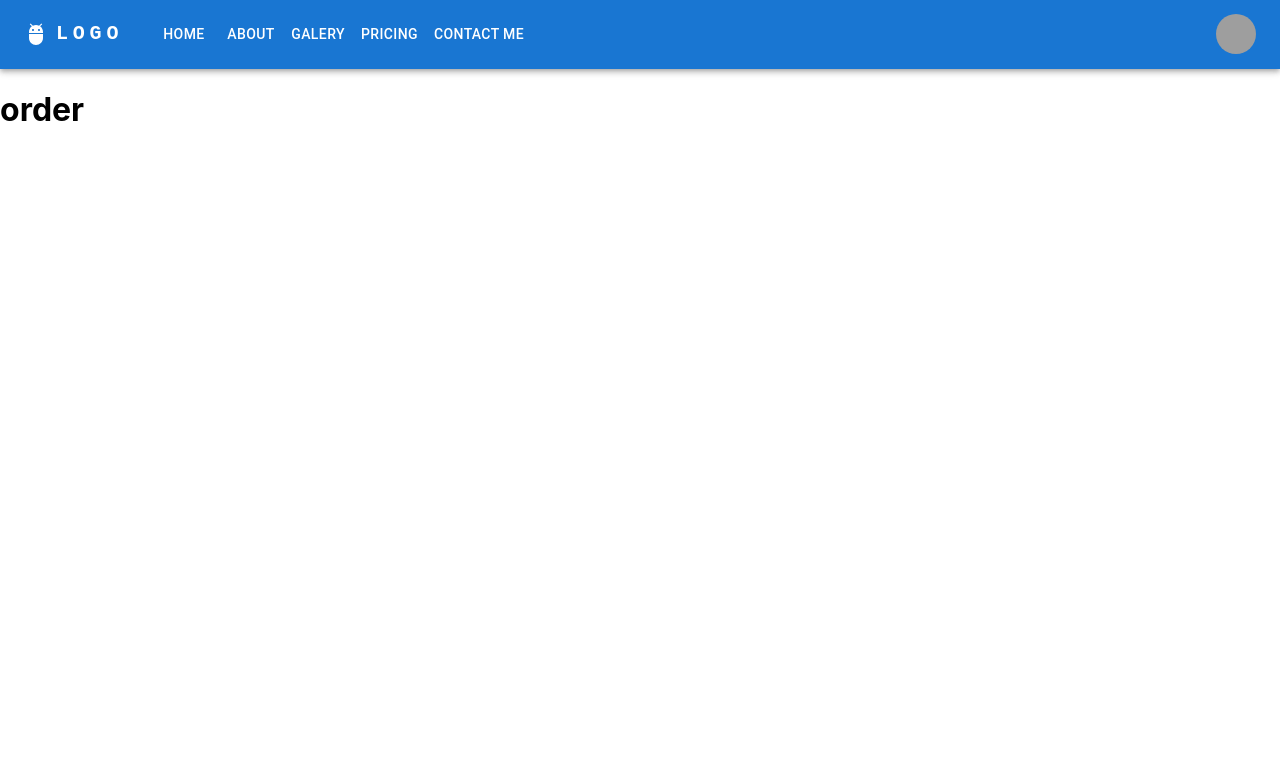
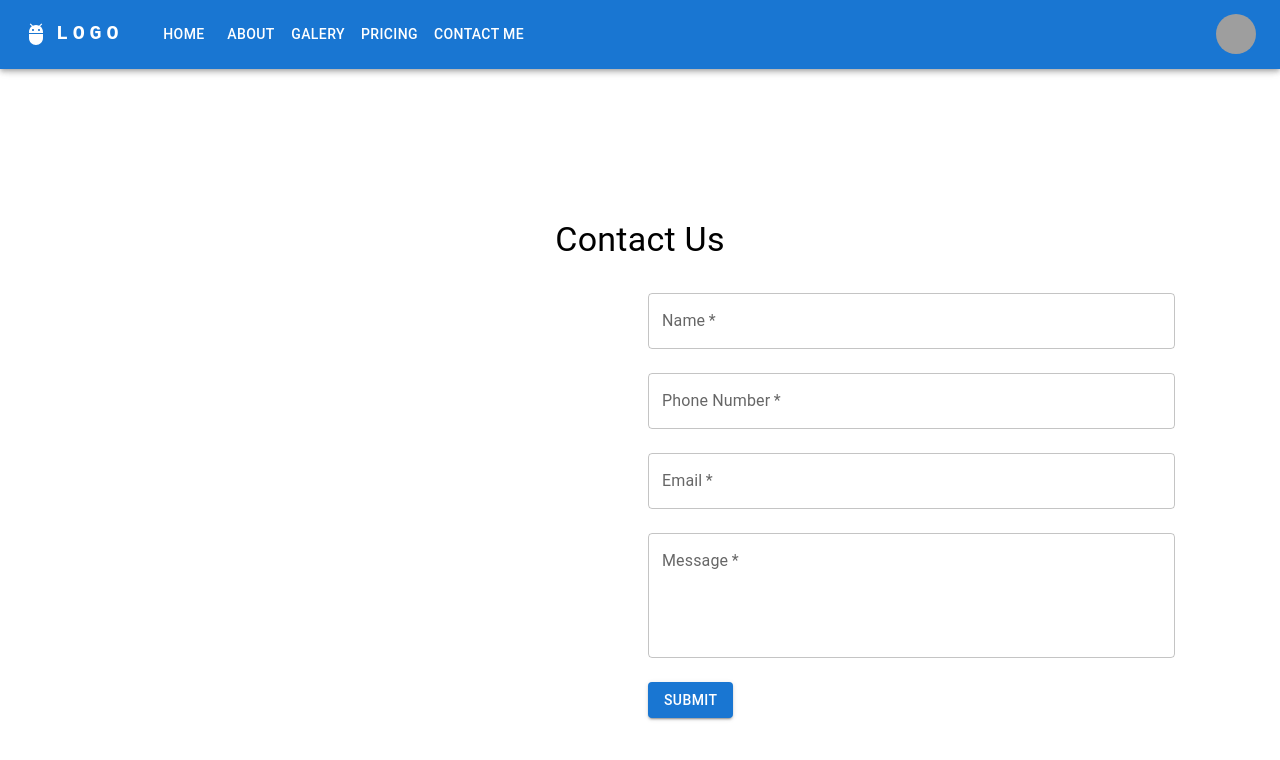
Before and after one commit to yehudacy/photography-site, a React (Create React App) app in the folder client/: page /pricing/order in a window 1280 px wide. Shown: the top 760 px of the page. Built offline with nearby package versions, Linux system fonts and the light colour scheme; grey boxes are pictures that could not be loaded.

Commit message:
oreder commit not final

```diff
--- a/client/src/pages/Order.js
+++ b/client/src/pages/Order.js
@@ -1,8 +1,91 @@
-import React from 'react'
+import React, { useState } from "react";
+import { TextField, Button, Typography, Grid, Box } from "@mui/material";
 
 const Order = () => {
+
+  const [name, setName] = useState("");
+  const [phoneNumber, setPhoneNumber] = useState("");
+  const [email, setEmail] = useState("");
+  const [message, setMessage] = useState("");
+
+
+  const handleSubmit = (e) => {
+    e.preventDefault();
+    //
+  };
+
   return (
-    <h1>order</h1>
+    <Box sx={{ height: "100vh" }}>
+      <Grid
+        container
+        direction="column"
+        alignItems="center"
+        justifyContent="center"
+        sx={{ height: "100%" }}
+      >
+        <Grid item xs={12} md={4}>
+          <Box sx={{ p: 2 }}>
+            <Typography variant="h4" align="center" mb={2}>
+              Contact Us
+            </Typography>
+            <form onSubmit={handleSubmit}>
+              <Grid container spacing={2}>
+                <Grid item xs={12} md={6}>
+
+                  {/* <Box sx={{ display: "flex", justifyContent: "center" }}>
+                    <img
+                      src="https://cdn.pixabay.com/photo/2023/04/24/03/16/camping-7947056__340.jpg"
+                      alt="Contact"
+                      style={{ maxWidth: "100%" }}
+                    />
+                  </Box> */}
+                </Grid>
+                <Grid item xs={12} md={6}>
+                  <TextField
+                    fullWidth
+                    label="Name"
+                    value={name}
+                    onChange={(e) => setName(e.target.value)}
+                    margin="normal"
+                    required
+                  />
+                  <TextField
+                    fullWidth
+                    label="Phone Number"
+                    value={phoneNumber}
+                    onChange={(e) => setPhoneNumber(e.target.value)}
+                    margin="normal"
+                    required
+                  />
+                  <TextField
+                    fullWidth
+                    label="Email"
+                    value={email}
+                    onChange={(e) => setEmail(e.target.value)}
+                    margin="normal"
+                    required
+                    type="email"
+                  />
+                  <TextField
+                    fullWidth
+                    label="Message"
+                    value={message}
+                    onChange={(e) => setMessage(e.target.value)}
+                    margin="normal"
+                    required
+                    multiline
+                    rows={4}
+                  />
+                  <Button variant="contained" type="submit" sx={{ mt: 2 }}>
+                    Submit
+                  </Button>
+                </Grid>
+              </Grid>
+            </form>
+          </Box>
+        </Grid>
+      </Grid>
+    </Box>
   )
 }
 
```
